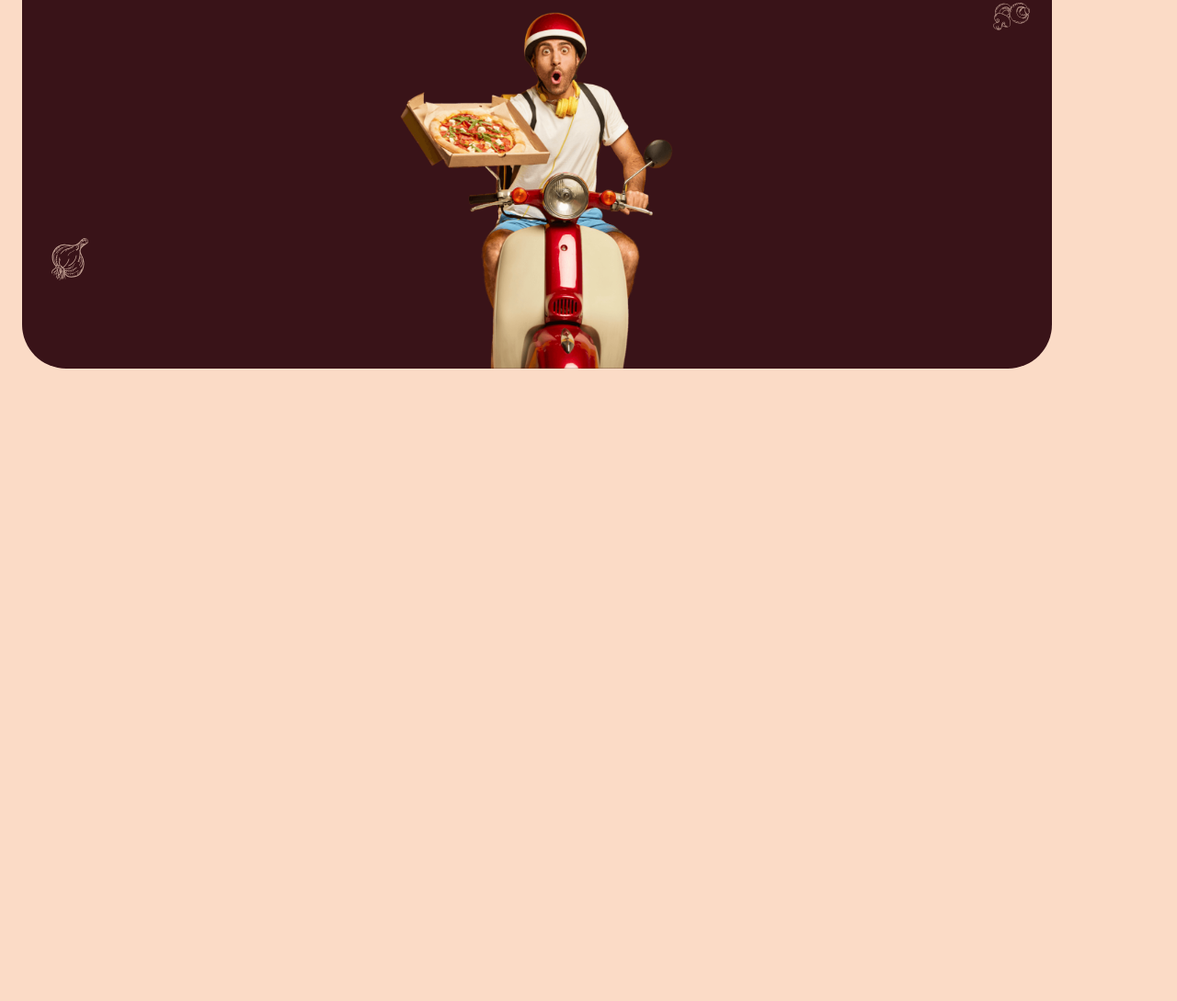
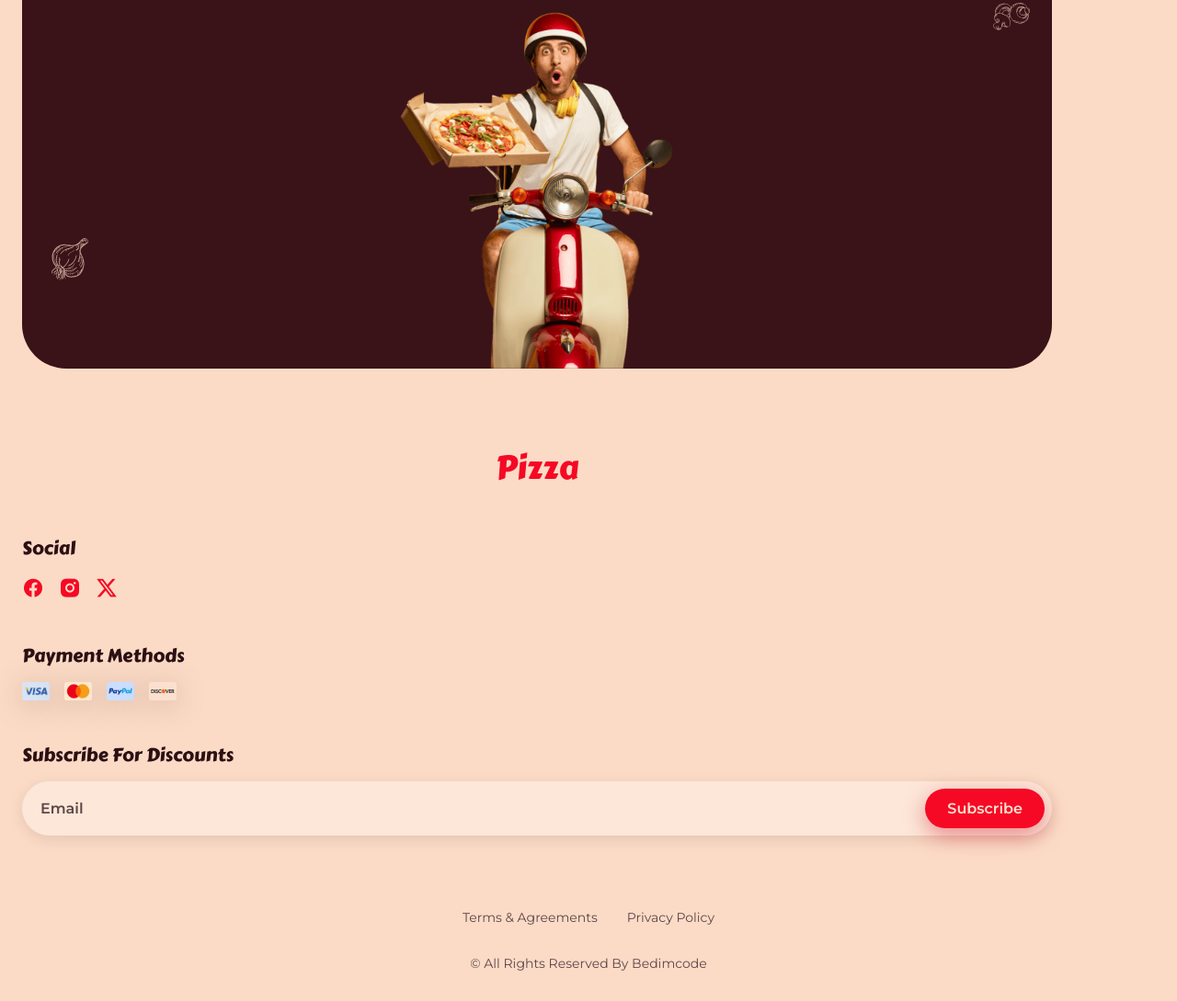
Before and after one commit to laureschaeffer/pizza-web, a plain HTML site: page index.html in a window 1280 px wide. Shown: the part 4749-5838 px from the top of the page at 92% size. Before the commit the page ends 5166 px from the top, so only its background shows below. Drawn offline with nearby package versions, Linux system fonts and the light colour scheme.

Commit message:
add footer section and scroll bar

```diff
--- a/assets/css/styles.css
+++ b/assets/css/styles.css
@@ -645,13 +645,106 @@ img {
 }
 
 
+/*=============== FOOTER ===============*/
+.footer{
+  padding-block: 4rem 2rem;
+}
 
+.footer__container,
+.footer__content{
+  row-gap: 3rem;
+}
 
-/*=============== FOOTER ===============*/
+.footer__logo{
+  justify-self: center;
+  font-size: var(--h1-font-size);
+  font-family: var(--second-font);
+  color: var(--first-color);
+}
+
+.footer__title{
+  font-size: var(--h3-font-size);
+  margin-bottom: 1rem;
+}
+
+.footer__social,
+.footer__pay,
+.footer__form{
+  display: flex;
+  column-gap: 1rem;
+}
+
+.footer__social-link{
+  font-size: 1.5rem;
+  color: var(--first-color);
+  transition: transform .4s;
+
+  &:hover{
+    transform: translateY(-.25rem);
+  }
+}
+
+.footer__pay-img{
+  width: 30px;
+  filter: var(--shadow-small-img);
+}
+
+.footer__form{
+  padding: .5rem;
+  background-color: var(--container-color);
+  box-shadow: 0 4px 16px hsla(353, 100%, 8%, .1);
+  border-radius: 4rem;
+}
+
+.footer__input{
+  width: 100%;
+  background: transparent;
+  padding-left: .75rem;
+  color: var(--title-color);
+  font-weight: var(--font-semi-bold);
+}
+
+.footer__input::placeholder{
+  color: var(--text-color);
+}
+
+.footer__button{
+  padding-block: .75rem;
+  cursor: pointer;
+}
+
+.footer__policy{
+  display: flex;
+  column-gap: 2rem;
+  justify-content: center;
+  margin-top: 5rem;
+}
+
+.footer__link{
+  font-size: var(--small-font-size);
+  color: var(--text-color);
+}
+
+.footer__copy{
+  display: block;
+  margin-top: 2rem;
+  text-align: center;
+  font-size: var(--small-font-size);
+}
 
 
 /*=============== SCROLL BAR ===============*/
+::-webkit-scrollbar{
+  width: .6rem;
+  background-color: hsl(24, 32%, 75%);
+}
 
+::-webkit-scrollbar-thumb{
+  background-color: hsl(24, 32%, 65%);
+}
+::-webkit-scrollbar-thumb:hover{
+  background-color: hsl(24, 32%, 55%);
+}
 
 /*=============== SCROLL UP ===============*/
 
--- a/index.html
+++ b/index.html
@@ -335,7 +335,58 @@
 
       <!--==================== FOOTER ====================-->
       <footer class="footer">
+         <div class="footer__container container grid">
+            <a href="#" class="footer__logo">Pizza</a>
 
+            <div class="footer__content grid">
+               <div>
+                  <h3 class="footer__title">Social</h3>
+
+                  <div class="footer__social">
+                     <a href="https://www.facebook.com/" target="_blank" class="footer__social-link">
+                        <i class="ri-facebook-circle-fill"></i>
+                     </a>
+
+                     <a href="https://www.instagram.com/" target="_blank" class="footer__social-link">
+                        <i class="ri-instagram-fill"></i>
+                     </a>
+
+                     <a href="https://twitter.com/" target="_blank" class="footer__social-link">
+                        <i class="ri-twitter-x-fill"></i>
+                     </a>
+                  </div>
+               </div>
+
+               <div>
+                  <h3 class="footer__title">Payment Methods</h3>
+
+                  <div class="footer__pay">
+                     <img src="assets/img/footer-card-1.png" alt="image" class="footer__pay-img">
+                     <img src="assets/img/footer-card-2.png" alt="image" class="footer__pay-img">
+                     <img src="assets/img/footer-card-3.png" alt="image" class="footer__pay-img">
+                     <img src="assets/img/footer-card-4.png" alt="image" class="footer__pay-img">
+                  </div>
+               </div>
+
+               <div>
+                  <h3 class="footer__title">Subscribe For Discounts</h3>
+
+                  <form action="#" class="footer__form">
+                     <input type="email" placeholder="Email" class="footer__input">
+                     <button type="submit" class="footer__button button">Subscribe</button>
+                  </form>
+               </div>
+            </div>
+         </div>
+
+         <div class="footer__policy">
+            <a href="#" class="footer__link">Terms &amp; Agreements</a>
+            <a href="#" class="footer__link">Privacy Policy</a>
+         </div>
+
+         <span class="footer__copy">
+            &#169; All Rights Reserved By Bedimcode
+         </span>
       </footer>
 
       <!--========== SCROLL UP ==========-->
```
